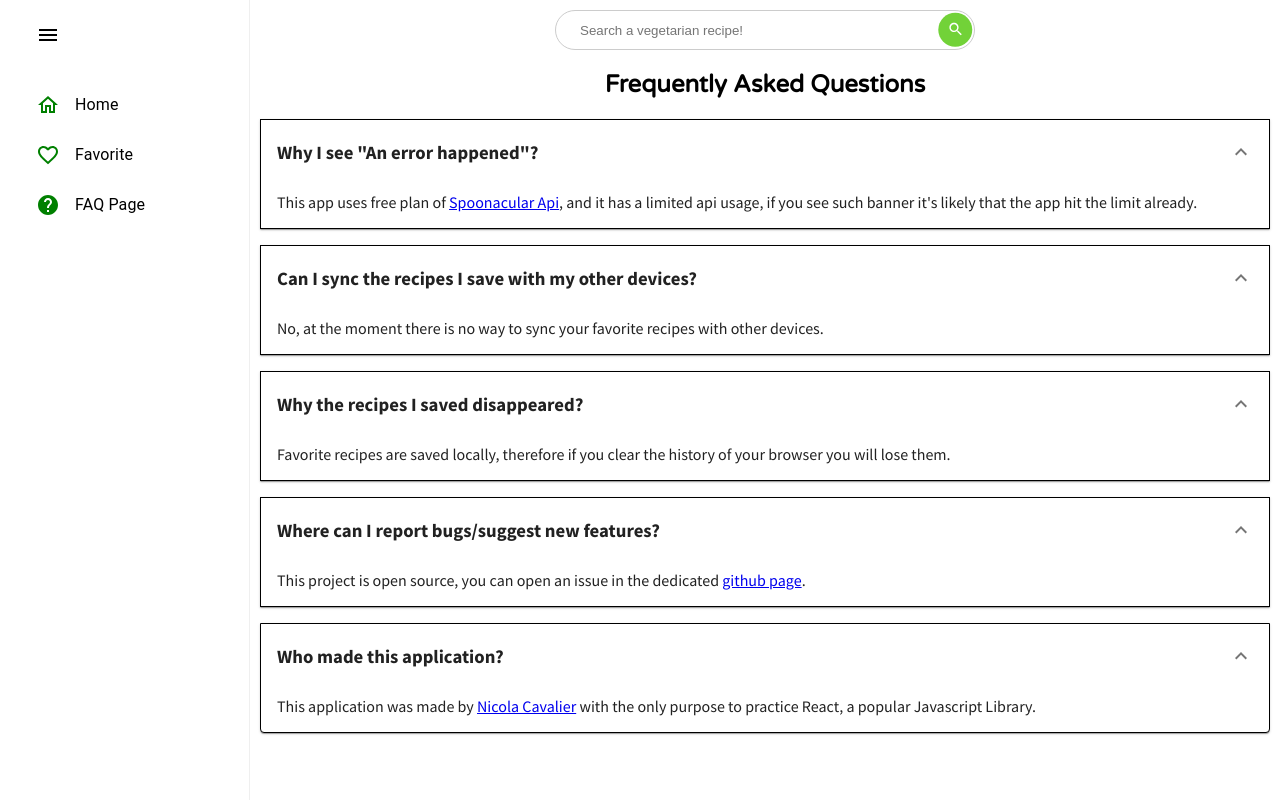
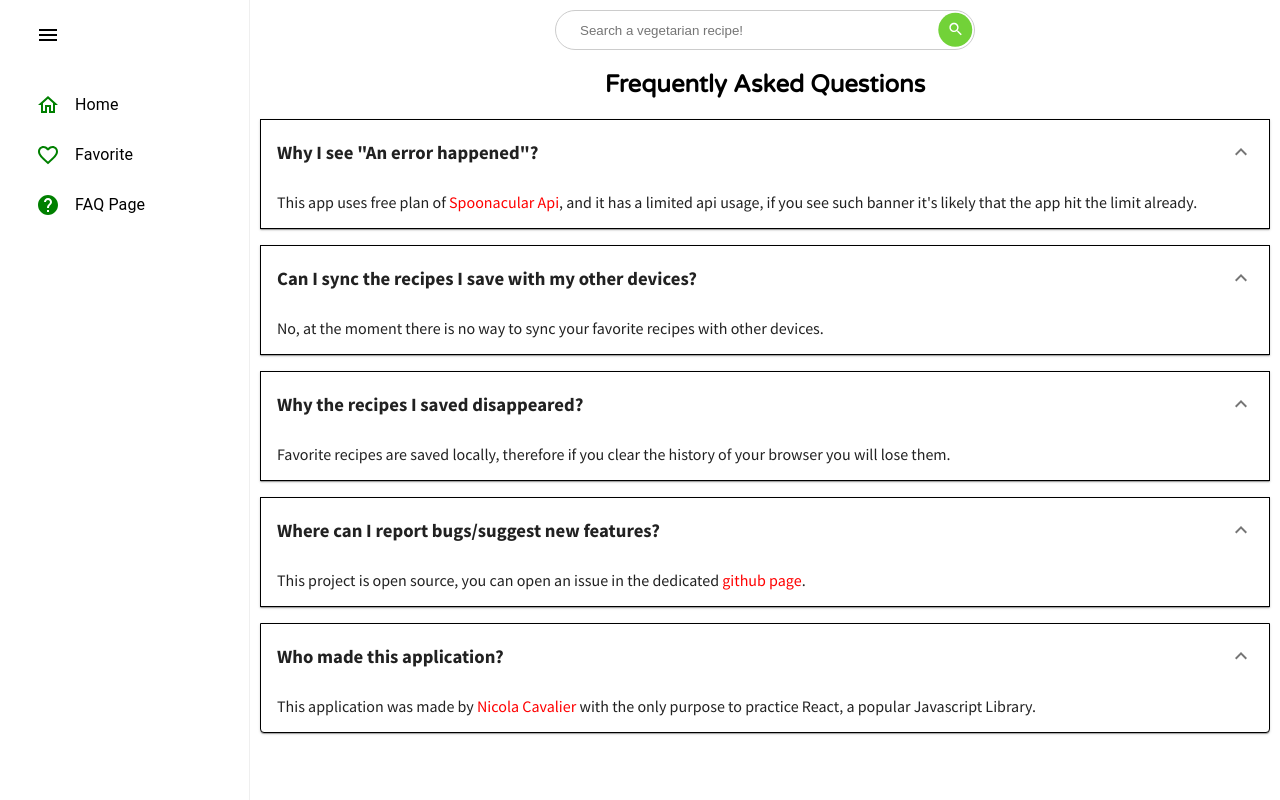
Before and after one commit to cavaliernicola/Recipe-Searcher, a React (Vite) app: page /faq in a window 1280 px wide. Built offline with nearby package versions, Linux system fonts and the light colour scheme.

Commit message:
Add missing parameters in FAQ links

```diff
--- a/src/scenes/FAQ/FAQ.css
+++ b/src/scenes/FAQ/FAQ.css
@@ -4,7 +4,7 @@
   border: 1px solid black;
 }
 
-.accordion > a {
+.accordion-link {
   text-decoration: none;
   color: red;
 }
--- a/src/scenes/FAQ/FAQ.jsx
+++ b/src/scenes/FAQ/FAQ.jsx
@@ -14,7 +14,7 @@ export default function FAQ() {
           <h3>Why I see "An error happened"?</h3>
         </AccordionSummary>
         <AccordionDetails>
-          <p>This app uses free plan of <a href="https://spoonacular.com/food-api/docs">Spoonacular Api</a>, and it has a limited api usage, if you see such banner it's likely that the app hit the limit already.</p>
+          <p>This app uses free plan of <a href="https://spoonacular.com/food-api/docs" target="_blank" rel="noopener noreferrer" className="accordion-link">Spoonacular Api</a>, and it has a limited api usage, if you see such banner it's likely that the app hit the limit already.</p>
         </AccordionDetails>
       </Accordion>
 
@@ -41,7 +41,7 @@ export default function FAQ() {
           <h3>Where can I report bugs/suggest new features?</h3>
         </AccordionSummary>
         <AccordionDetails>
-          <p>This project is open source, you can open an issue in the dedicated <a href="https://github.com/cavaliernicola/Recipe-Searcher" target="_blank" rel="noopener noreferrer">github page</a>.</p>
+          <p>This project is open source, you can open an issue in the dedicated <a href="https://github.com/cavaliernicola/Recipe-Searcher" target="_blank" rel="noopener noreferrer" className="accordion-link">github page</a>.</p>
         </AccordionDetails>
       </Accordion>
 
@@ -50,7 +50,7 @@ export default function FAQ() {
           <h3>Who made this application?</h3>
         </AccordionSummary>
         <AccordionDetails>
-          <p>This application was made by <a href="https://cavaliernicola.github.io/Personal-Website" target="_blank" rel="noopener noreferrer">Nicola Cavalier</a> with the only purpose to practice React, a popular Javascript Library.</p>
+          <p>This application was made by <a href="https://cavaliernicola.github.io/Personal-Website" target="_blank" rel="noopener noreferrer" className="accordion-link">Nicola Cavalier</a> with the only purpose to practice React, a popular Javascript Library.</p>
         </AccordionDetails>
       </Accordion>
     </>
```
